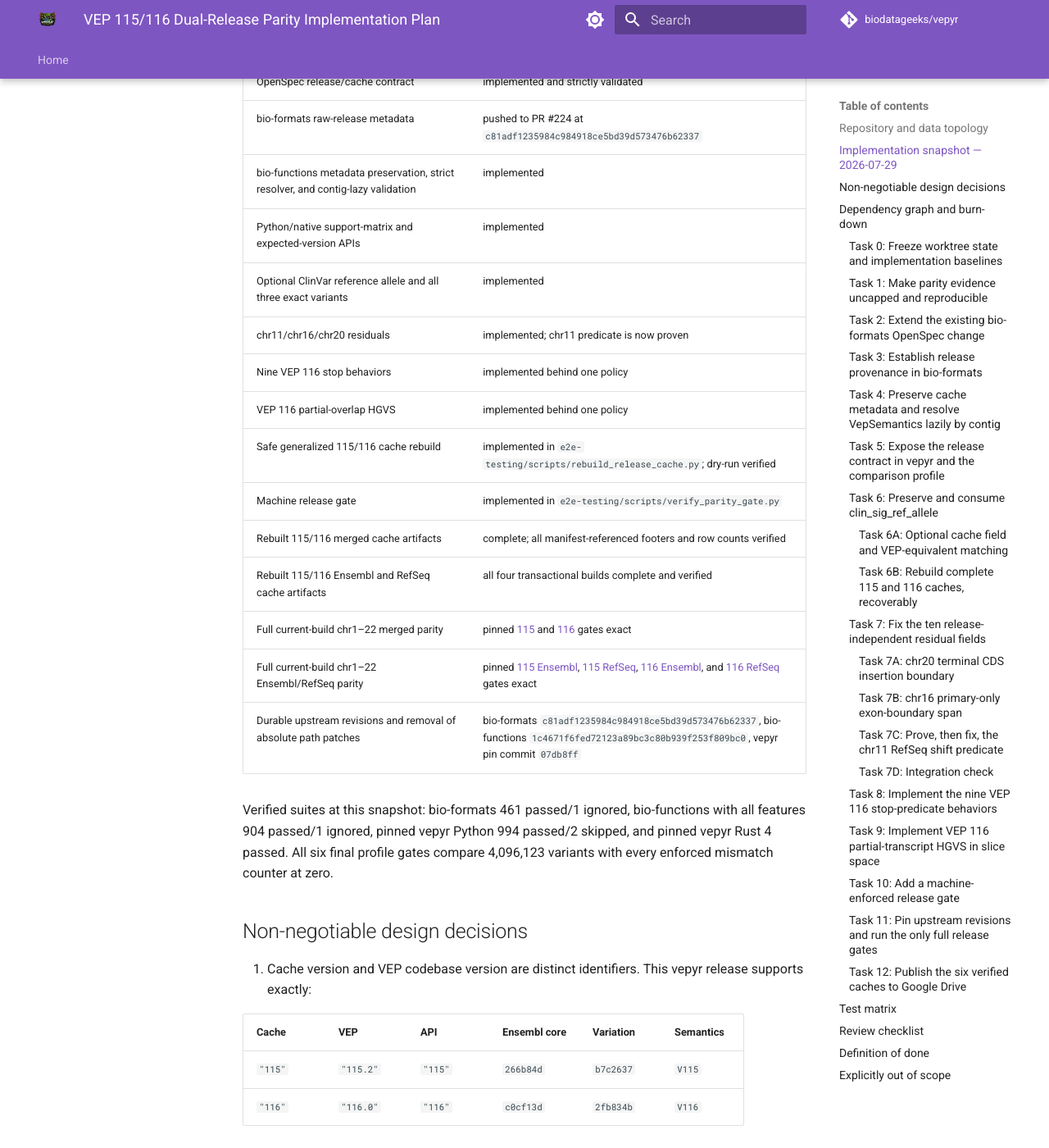
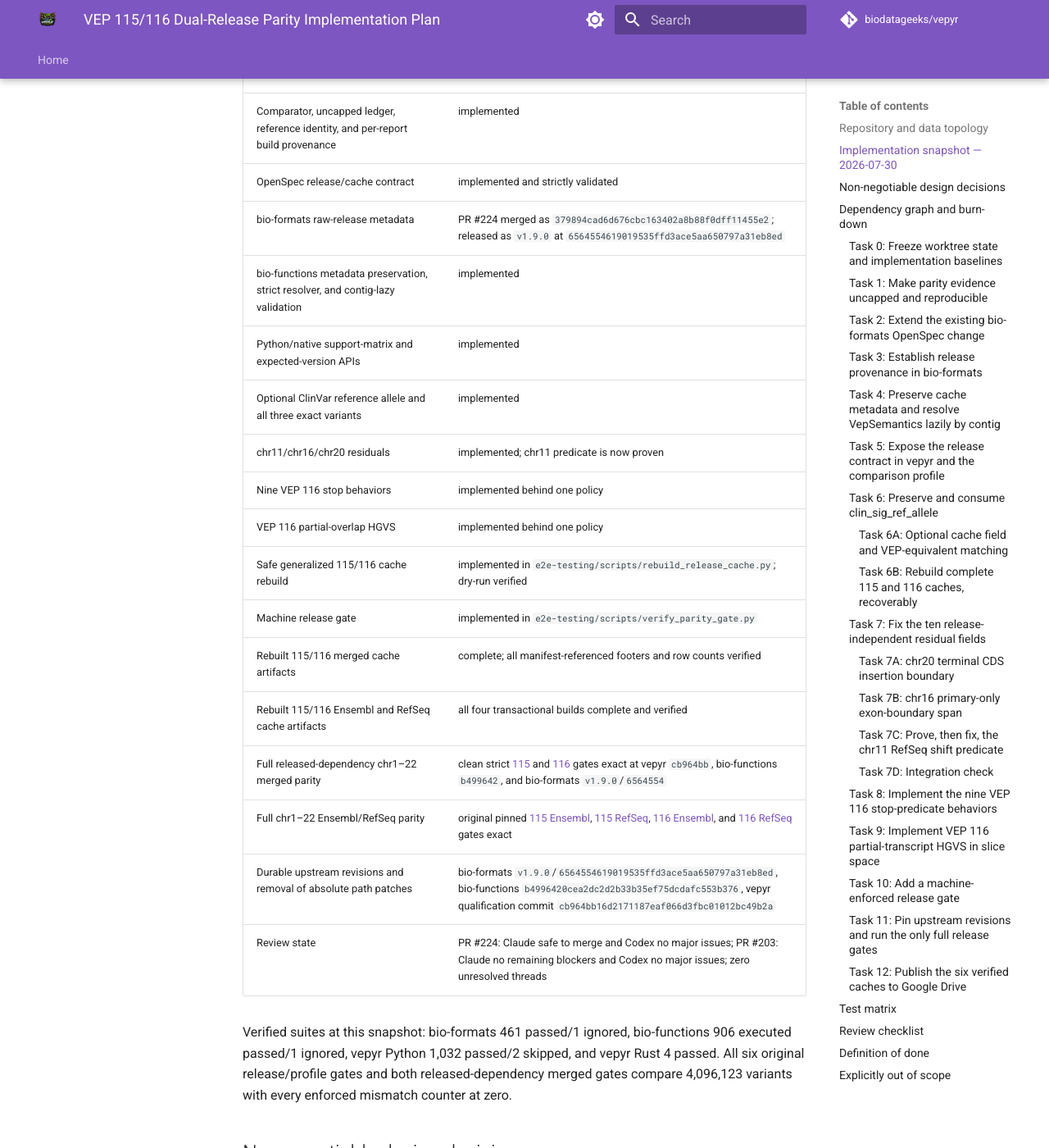
Before and after one commit to biodatageeks/vepyr, an MkDocs documentation site: the page built from docs/superpowers/plans/2026-07-29-vep-115-116-dual-release-parity.md, in a window 1280 px wide and 1400 px high, scrolled down 1604 px. Shown: the whole window at 82% size. Built offline with MkDocs 1.6.1 and Material for MkDocs 9.7.7, drawn with Linux system fonts in a browser that asks for light colours; comment, search, counter and statistics services are not loaded; some of the changed text lies outside the part shown.

Commit message:
docs(vep): record released 115/116 parity gates

```diff
--- a/docs/superpowers/plans/2026-07-29-vep-115-116-dual-release-parity.md
+++ b/docs/superpowers/plans/2026-07-29-vep-115-116-dual-release-parity.md
@@ -43,12 +43,15 @@ writes an uncapped mismatch ledger and reproducible build provenance.
 | Generated release-115 caches | `~/workspace/data_vepyr/cache/115_GRCh38_{merged,ensembl,refseq}` |
 | Generated release-116 caches | `~/workspace/data_vepyr/cache/116_GRCh38_{merged,ensembl,refseq}` |
 
-The local-development absolute worktree patches have now been removed. vepyr
-commit `edd2995` pins the pushed PR heads listed below. Qualification revision
-`01350d6` was rebuilt natively from that durable graph and produced all six final
-chr1–22 parity gates.
+The local-development absolute worktree patches have been removed. The original
+six-profile qualification revision `01350d6` proved merged, Ensembl-only, and
+RefSeq-only parity for both releases. The final released dependency graph is
+vepyr `cb964bb16d2171187eaf066d3fbc01012bc49b2a`, bio-functions
+`b4996420cea2dc2d2b33b35ef75dcdafc553b376`, and bio-formats `v1.9.0` at
+`6564554619019535ffd3ace5aa650797a31eb8ed`. A native release extension built
+from that graph reran both merged chr1–22 gates with clean provenance.
 
-## Implementation snapshot — 2026-07-29
+## Implementation snapshot — 2026-07-30
 
 The checklist below remains the reviewable execution plan. Its current state is:
 
@@ -56,7 +59,7 @@ The checklist below remains the reviewable execution plan. Its current state is:
 |---|---|
 | Comparator, uncapped ledger, reference identity, and per-report build provenance | implemented |
 | OpenSpec release/cache contract | implemented and strictly validated |
-| bio-formats raw-release metadata | pushed to PR #224 at `c81adf1235984c984918ce5bd39d573476b62337` |
+| bio-formats raw-release metadata | PR #224 merged as `379894cad6d676cbc163402a8b88f0dff11455e2`; released as `v1.9.0` at `6564554619019535ffd3ace5aa650797a31eb8ed` |
 | bio-functions metadata preservation, strict resolver, and contig-lazy validation | implemented |
 | Python/native support-matrix and expected-version APIs | implemented |
 | Optional ClinVar reference allele and all three exact variants | implemented |
@@ -67,14 +70,16 @@ The checklist below remains the reviewable execution plan. Its current state is:
 | Machine release gate | implemented in `e2e-testing/scripts/verify_parity_gate.py` |
 | Rebuilt 115/116 merged cache artifacts | complete; all manifest-referenced footers and row counts verified |
 | Rebuilt 115/116 Ensembl and RefSeq cache artifacts | all four transactional builds complete and verified |
-| Full current-build chr1–22 merged parity | pinned [115](../../../e2e-testing/reports/fast_chr1_chr22_merged_115_summary_20260729_2308.md) and [116](../../../e2e-testing/reports/fast_chr1_chr22_merged_116_summary_20260729_2317.md) gates exact |
-| Full current-build chr1–22 Ensembl/RefSeq parity | pinned [115 Ensembl](../../../e2e-testing/reports/fast_chr1_chr22_ensembl_115_summary_20260729_2243.md), [115 RefSeq](../../../e2e-testing/reports/fast_chr1_chr22_refseq_115_summary_20260729_2233.md), [116 Ensembl](../../../e2e-testing/reports/fast_chr1_chr22_ensembl_116_summary_20260729_2308.md), and [116 RefSeq](../../../e2e-testing/reports/fast_chr1_chr22_refseq_116_summary_20260729_2243.md) gates exact |
-| Durable upstream revisions and removal of absolute path patches | bio-formats `c81adf1235984c984918ce5bd39d573476b62337`, bio-functions `1c4671f6fed72123a89bc3c80b939f253f809bc0`, vepyr pin commit `07db8ff` |
+| Full released-dependency chr1–22 merged parity | clean strict [115](../../../e2e-testing/reports/fast_chr1_chr22_merged_115_summary_20260730_1206.md) and [116](../../../e2e-testing/reports/fast_chr1_chr22_merged_116_summary_20260730_1217.md) gates exact at vepyr `cb964bb`, bio-functions `b499642`, and bio-formats `v1.9.0`/`6564554` |
+| Full chr1–22 Ensembl/RefSeq parity | original pinned [115 Ensembl](../../../e2e-testing/reports/fast_chr1_chr22_ensembl_115_summary_20260729_2243.md), [115 RefSeq](../../../e2e-testing/reports/fast_chr1_chr22_refseq_115_summary_20260729_2233.md), [116 Ensembl](../../../e2e-testing/reports/fast_chr1_chr22_ensembl_116_summary_20260729_2308.md), and [116 RefSeq](../../../e2e-testing/reports/fast_chr1_chr22_refseq_116_summary_20260729_2243.md) gates exact |
+| Durable upstream revisions and removal of absolute path patches | bio-formats `v1.9.0`/`6564554619019535ffd3ace5aa650797a31eb8ed`, bio-functions `b4996420cea2dc2d2b33b35ef75dcdafc553b376`, vepyr qualification commit `cb964bb16d2171187eaf066d3fbc01012bc49b2a` |
+| Review state | PR #224: Claude safe to merge and Codex no major issues; PR #203: Claude no remaining blockers and Codex no major issues; zero unresolved threads |
 
 Verified suites at this snapshot: bio-formats 461 passed/1 ignored,
-bio-functions with all features 904 passed/1 ignored, pinned vepyr Python
-994 passed/2 skipped, and pinned vepyr Rust 4 passed. All six final profile
-gates compare 4,096,123 variants with every enforced mismatch counter at zero.
+bio-functions 906 executed passed/1 ignored, vepyr Python 1,032 passed/2
+skipped, and vepyr Rust 4 passed. All six original release/profile gates and
+both released-dependency merged gates compare 4,096,123 variants with every
+enforced mismatch counter at zero.
 
 ## Non-negotiable design decisions
 
@@ -1117,24 +1122,25 @@ an older cache.
 
 ## Review checklist
 
-- [ ] Searching for `VepSemantics`, `expected_cache_version`, or
+- [x] Searching for `VepSemantics`, `expected_cache_version`, or
   `partial_overlap_hgvs`
   finds no release conditional outside the resolver, stop policy and HGVS
   boundary policy.
-- [ ] Searching IMPACT/HGVSp code finds no independent release branch.
-- [ ] `clin_sig_ref_allele` is optional at raw schema, converted schema and
+- [x] Searching IMPACT/HGVSp code finds no independent release branch.
+- [x] `clin_sig_ref_allele` is optional at raw schema, converted schema and
   runtime lookup boundaries.
-- [ ] Metadata-less legacy V115/V116 shards are rejected when their contig is
+- [x] Metadata-less legacy V115/V116 shards are rejected when their contig is
   requested.
-- [ ] The final V115 and V116 caches were fully rebuilt from the matching raw
+- [x] The final V115 and V116 caches were fully rebuilt from the matching raw
   cache, and every manifest-referenced shard validates.
-- [ ] New cache schemas retain both `bio.vep.cache_source_type` and
+- [x] New cache schemas retain both `bio.vep.cache_source_type` and
   `bio.vep.cache_version`.
-- [ ] The chr11 fix is backed by a proven failed-edit fixture, not the original
+- [x] The chr11 fix is backed by a proven failed-edit fixture, not the original
   hypothesis alone.
-- [ ] Comparator ledgers are uncapped, release-qualified and hashed.
-- [ ] Final reports identify the exact clean source revisions and lockfile.
-- [ ] All six full release/profile gates pass from the same pinned binary.
+- [x] Comparator ledgers are uncapped, release-qualified and hashed.
+- [x] Final reports identify the exact clean source revisions and lockfile.
+- [x] All six full release/profile gates pass from the same pinned binary; both
+  merged gates also pass on the subsequently released dependency graph.
 
 ## Definition of done
 
```
Also changed, not shown: docs/superpowers/2026-07-29-remaining-734-root-cause-and-plan.md (+26 -22 lines), e2e-testing/reports/fast_chr1_chr22_merged_115_summary_20260730_1206.md (added, +180 -0 lines), e2e-testing/reports/fast_chr1_chr22_merged_116_summary_20260730_1217.md (added, +180 -0 lines).
